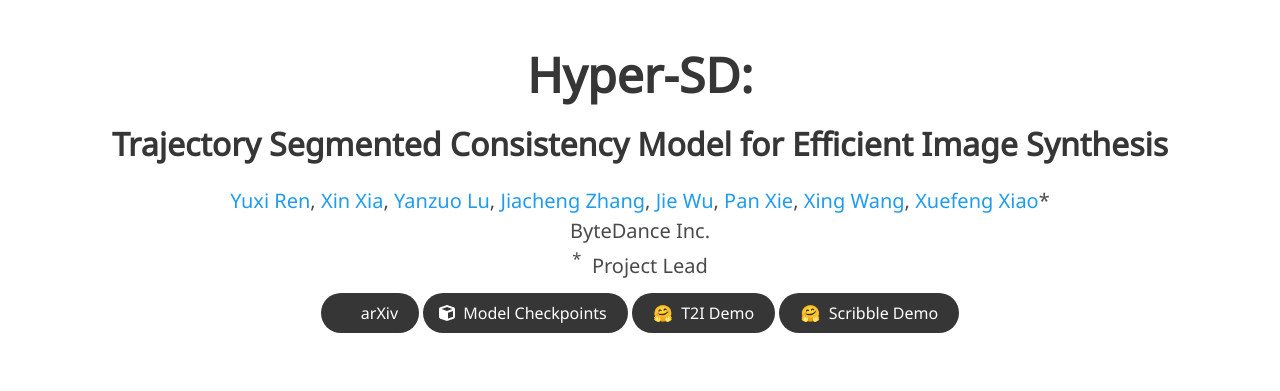
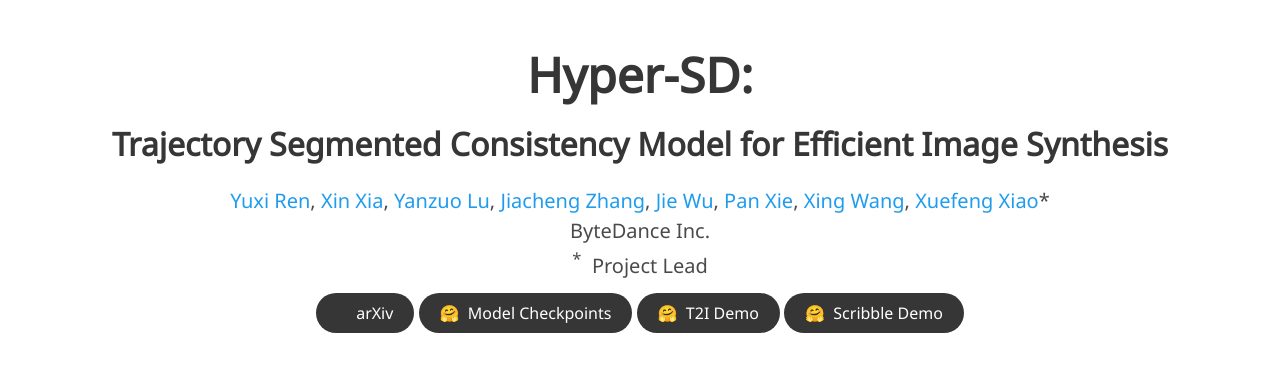
Before and after one commit to Hyper-SD/Hyper-SD.github.io, a plain HTML site: page index.html in a window 1280 px wide. Shown: the top 391 px of the page. Drawn offline with Linux system fonts and the light colour scheme; some icons are missing; a web font is replaced by a local one.

Commit message:
update hg icon

```diff
--- a/index.html
+++ b/index.html
@@ -64,10 +64,7 @@
             <span class="link-block">
               <a href="https://huggingface.co/ByteDance/Hyper-SD"
                  class="external-link button is-normal is-rounded is-dark">
-                <span class="icon">
-                    <svg xmlns="http://www.w3.org/2000/svg" height="16" width="16" viewBox="0 0 512 512"><!--!Font Awesome Free 6.5.1 by @fontawesome - https://fontawesome.com License - https://fontawesome.com/license/free Copyright 2023 Fonticons, Inc.--><path fill="#ffffff" d="M234.5 5.7c13.9-5 29.1-5 43.1 0l192 68.6C495 83.4 512 107.5 512 134.6V377.4c0 27-17 51.2-42.5 60.3l-192 68.6c-13.9 5-29.1 5-43.1 0l-192-68.6C17 428.6 0 404.5 0 377.4V134.6c0-27 17-51.2 42.5-60.3l192-68.6zM256 66L82.3 128 256 190l173.7-62L256 66zm32 368.6l160-57.1v-188L288 246.6v188z"/></svg>
-                </span>
-                <span>Model Checkpoints</span>
+                <span>🤗&nbsp;&nbsp;Model Checkpoints</span>
               </a>
             </span>
 
```
